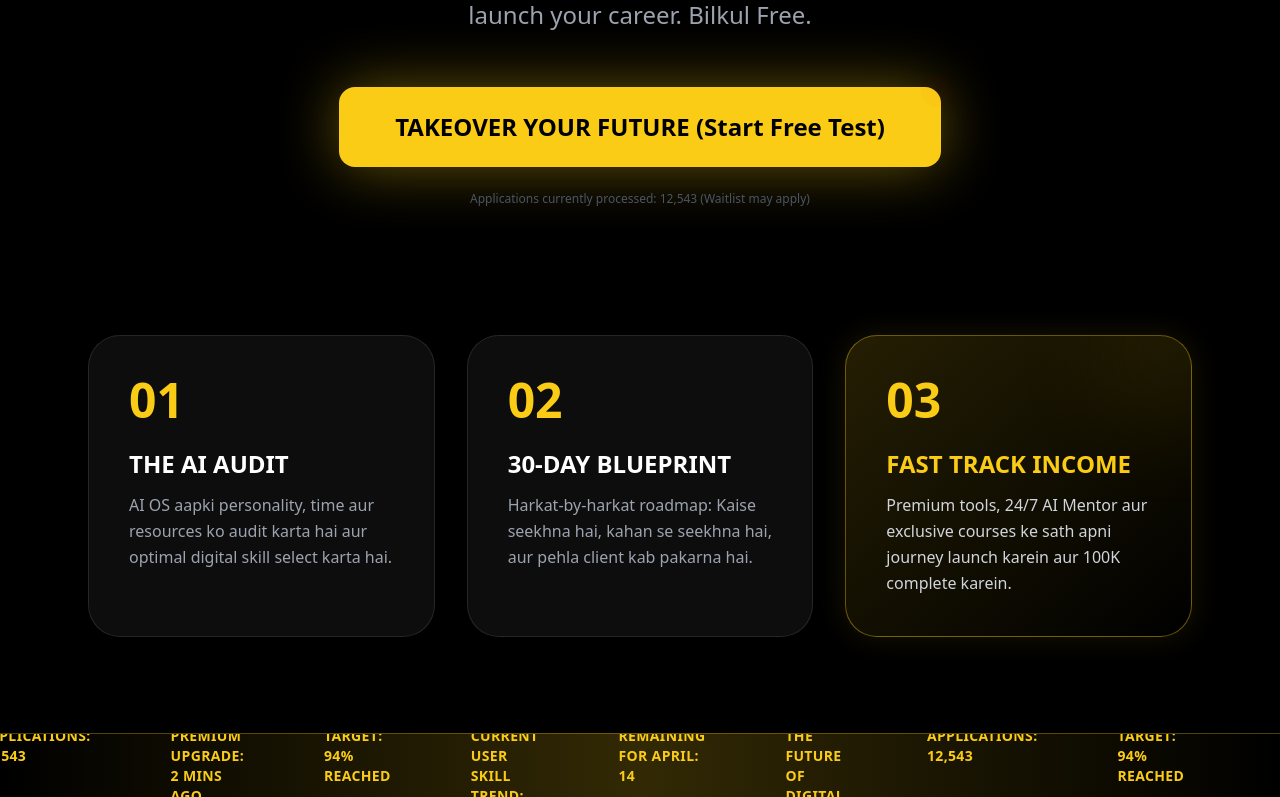
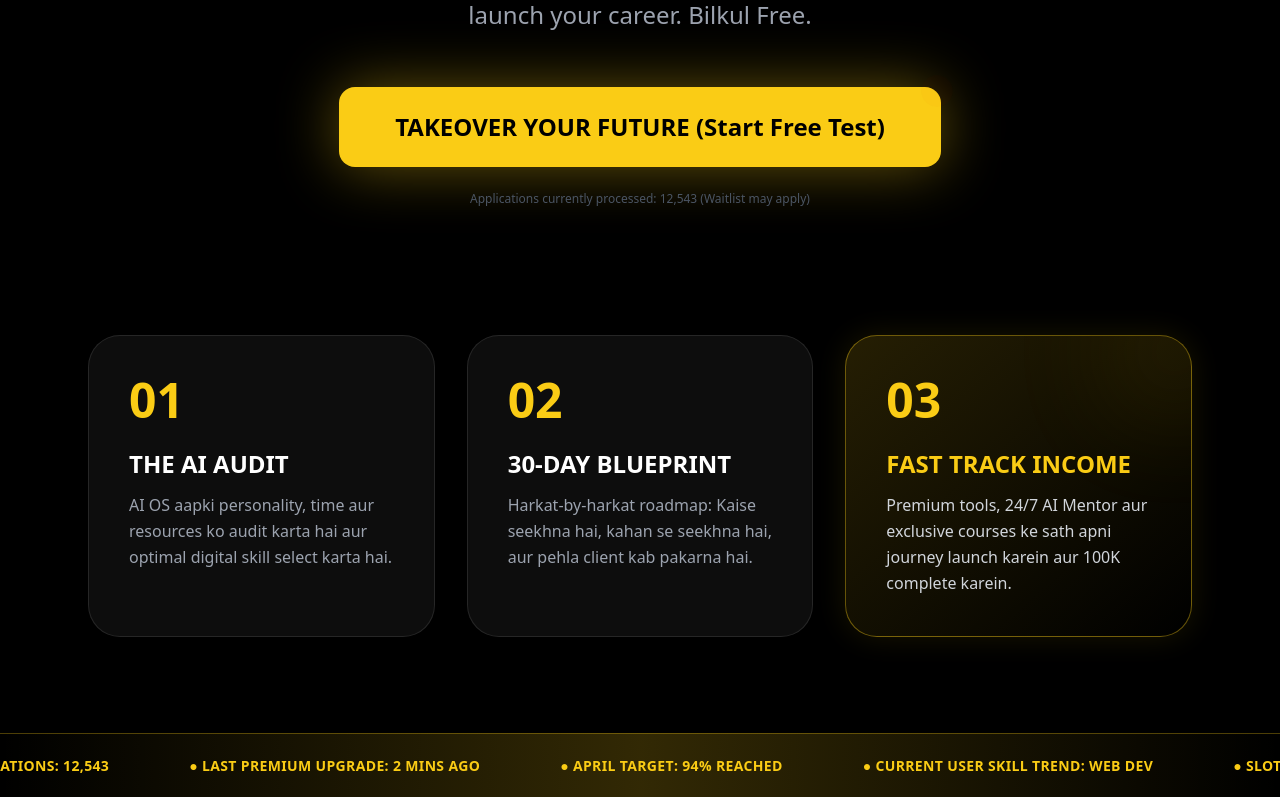
Before and after one commit to Byonsoft-os786/byonsoft-, a Next.js app: page / in a window 1280 px wide. Shown: the part 640-1437 px from the top of the page. Built offline with nearby package versions, Linux system fonts and the light colour scheme.

Commit message:
Update page.tsx

```diff
--- a/app/page.tsx
+++ b/app/page.tsx
@@ -70,9 +70,10 @@ export default function HomePage() {
         </div>
       </div>
 
-      {/* 🔴 Infinite Moving Ticker Band - Social Proof Bomb */}
+      {/* 🔴 Infinite Moving Ticker Band - Social Proof Bomb (FIXED FOR MOBILE) */}
       <div className="absolute bottom-0 left-0 w-full h-16 bg-gradient-to-r from-transparent via-yellow-400/20 to-transparent border-t border-yellow-400/30 overflow-hidden z-20 flex items-center">
-        <div className="animate-ticker w-[200%] flex gap-20 text-yellow-400 font-bold text-sm tracking-wide uppercase px-10">
+        {/* Yahan 'whitespace-nowrap' aur 'w-max' lagaya hai taake mobile par line tootay na */}
+        <div className="animate-ticker flex whitespace-nowrap gap-10 md:gap-20 text-yellow-400 font-bold text-xs md:text-sm tracking-wide uppercase px-10 w-max">
           <span>● Live applications: 12,543</span>
           <span>● Last Premium upgrade: 2 mins ago</span>
           <span>● April target: 94% REACHED</span>
@@ -80,6 +81,7 @@ export default function HomePage() {
           <span>● Slots remaining for April: 14</span>
           <span>● JOIN THE FUTURE OF DIGITAL SUCCESS</span>
           <span>● Live applications: 12,543</span>
+          <span>● Last Premium upgrade: 2 mins ago</span>
           <span>● April target: 94% REACHED</span>
         </div>
       </div>
```
